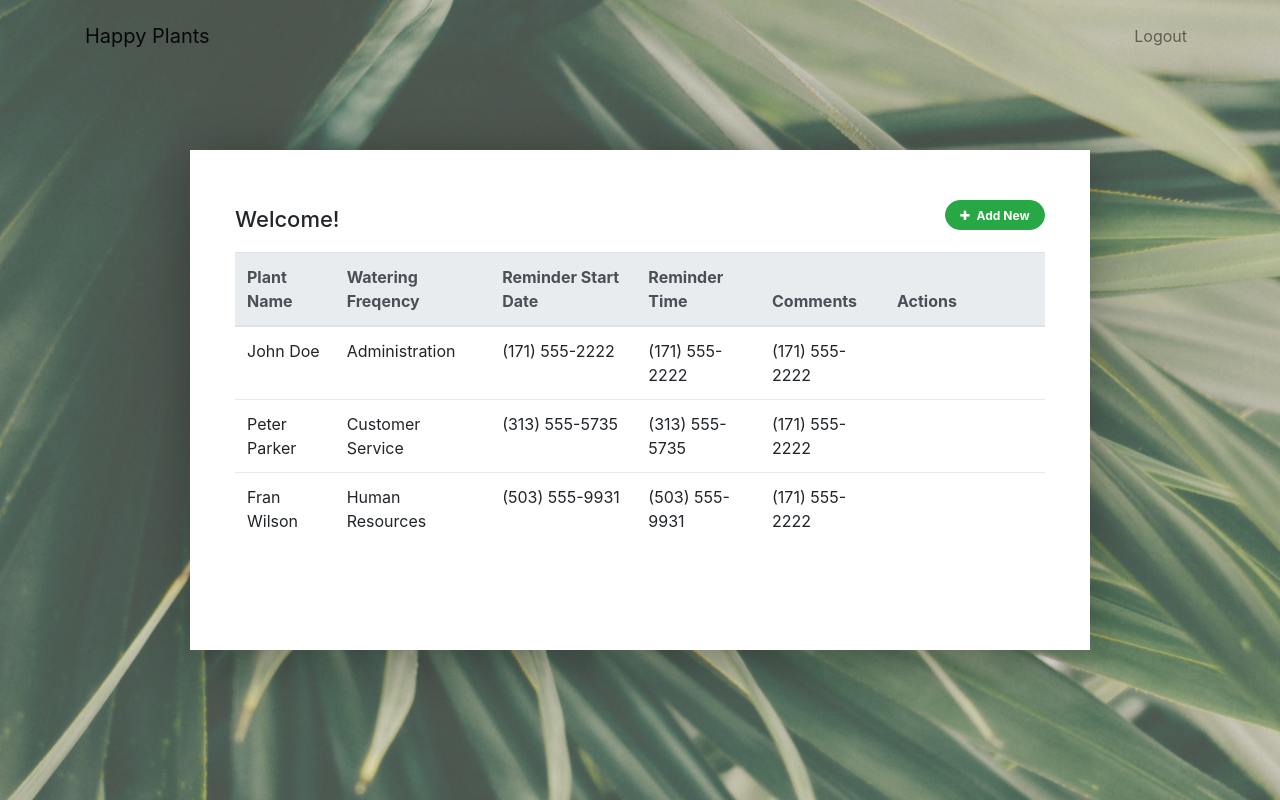
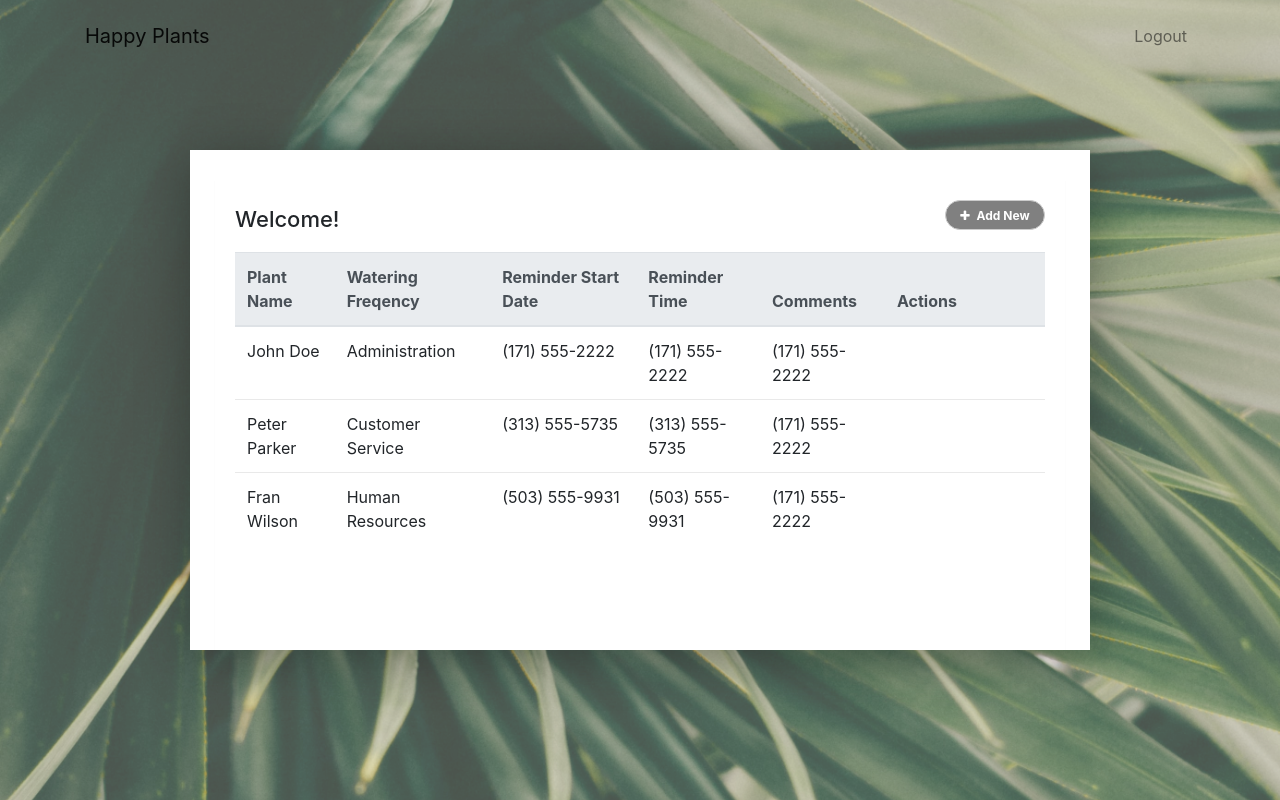
Before and after one commit to hbarrett100/happy-plants, a Flask app: page /home in a window 1280 px wide. Run offline with Flask 2, Linux system fonts and the light colour scheme; data comes from the database, SQL or seed files in the repository; some libraries are stand-ins or nearby versions.

Commit message:
style add new button

```diff
--- a/static/main.css
+++ b/static/main.css
@@ -157,3 +157,8 @@ table.table td .add {
 .timepicker {
 	width: 90px;
 }
+
+.btn-default {
+	color: white;
+	background-color :#808080;
+}
--- a/templates/home.html
+++ b/templates/home.html
@@ -23,7 +23,7 @@
                 <div class="row">
                     <div class="col-sm-8"><h2>Welcome!</b></h2></div>
                     <div class="col-sm-4">
-                        <button type="button" class="btn btn-success add-new"><i class="fa fa-plus"></i> Add New</button>
+                        <button type="button" class="btn btn-default add-new"><i class="fa fa-plus"></i> Add New</button>
                     </div>
                 </div>
             </div>
```
